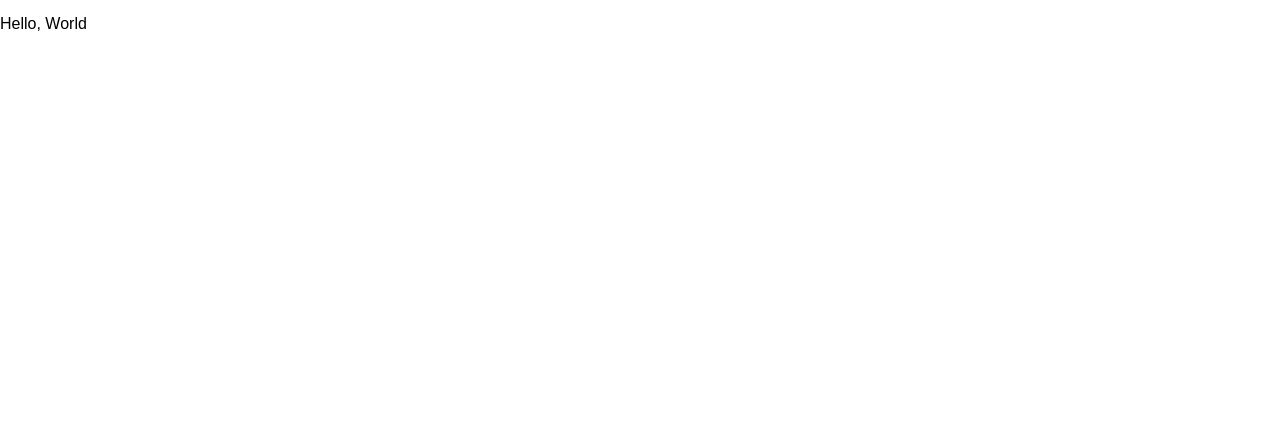
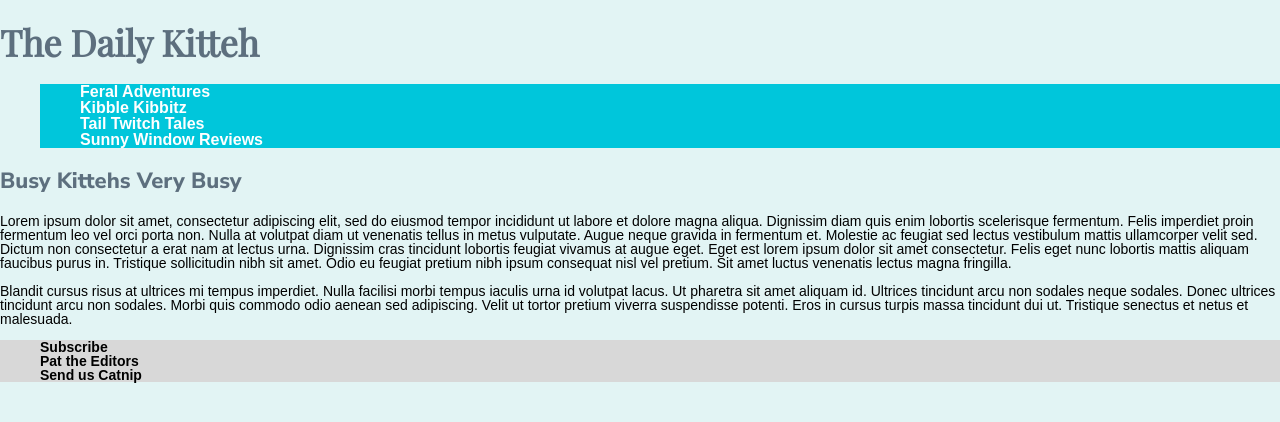
Before and after one commit to LaurenMcCall/TheDailyKitteh, a website built with Vite: page index.html in a window 1280 px wide. Built offline with nearby package versions, Linux system fonts and the light colour scheme; a web font is replaced by a local one.

Commit message:
added text, elements, colors and fonts/added section element for flexbox

```diff
--- a/index.html
+++ b/index.html
@@ -4,10 +4,55 @@
     <meta charset="UTF-8" />
     <link rel="icon" type="image/svg+xml" href="favicon.svg" />
     <meta name="viewport" content="width=device-width, initial-scale=1.0" />
-    <title>My App</title>
+    <title>The Daily Kitteh</title>
+    <style>
+      @import url('https://fonts.googleapis.com/css2?family=Cantarell&family=Nunito+Sans:wght@800&family=Playfair+Display&display=swap');
+    </style>
   </head>
   <body>
-    <p>Hello, World</p>
+    <header>
+      <h1>The Daily Kitteh</h1>
+    </header>
+    <section>
+      <menu>
+        <ul class="menu">
+          <li>Feral Adventures</li>
+          <li>Kibble Kibbitz</li>
+          <li>Tail Twitch Tales</li>
+          <li>Sunny Window Reviews</li>
+        </ul>
+      </menu>
+      <h3>Busy Kittehs Very Busy</h3>
+      <p>
+        Lorem ipsum dolor sit amet, consectetur adipiscing elit, sed do eiusmod
+        tempor incididunt ut labore et dolore magna aliqua. Dignissim diam quis
+        enim lobortis scelerisque fermentum. Felis imperdiet proin fermentum leo
+        vel orci porta non. Nulla at volutpat diam ut venenatis tellus in metus
+        vulputate. Augue neque gravida in fermentum et. Molestie ac feugiat sed
+        lectus vestibulum mattis ullamcorper velit sed. Dictum non consectetur a
+        erat nam at lectus urna. Dignissim cras tincidunt lobortis feugiat
+        vivamus at augue eget. Eget est lorem ipsum dolor sit amet consectetur.
+        Felis eget nunc lobortis mattis aliquam faucibus purus in. Tristique
+        sollicitudin nibh sit amet. Odio eu feugiat pretium nibh ipsum consequat
+        nisl vel pretium. Sit amet luctus venenatis lectus magna fringilla.
+      </p>
+      <p>
+        Blandit cursus risus at ultrices mi tempus imperdiet. Nulla facilisi
+        morbi tempus iaculis urna id volutpat lacus. Ut pharetra sit amet
+        aliquam id. Ultrices tincidunt arcu non sodales neque sodales. Donec
+        ultrices tincidunt arcu non sodales. Morbi quis commodo odio aenean sed
+        adipiscing. Velit ut tortor pretium viverra suspendisse potenti. Eros in
+        cursus turpis massa tincidunt dui ut. Tristique senectus et netus et
+        malesuada.
+      </p>
+      <footer>
+        <ul class="footer">
+          <li>Subscribe</li>
+          <li>Pat the Editors</li>
+          <li>Send us Catnip</li>
+        </ul>
+      </footer>
+    </section>
     <script type="module" src="/src/main.ts"></script>
   </body>
 </html>
--- a/src/style.css
+++ b/src/style.css
@@ -1,5 +1,11 @@
 :root {
-  font: 16px / 1 sans-serif;
+  font: 14px / 1 'Cantarell', sans-serif;
+  color: black;
+  --light-blue: #e2f4f4;
+  --turquoise: #00c6db;
+  --gray: #5d6f7e;
+  --stone: #d8d8d8;
+  --white: #ffffff;
 }
 
 html {
@@ -9,4 +15,31 @@ html {
 body {
   margin: 0;
   min-height: 100%;
+  background-color: var(--light-blue);
 }
+
+h1 {
+  font: 36px / 1 'Playfair Display', serif;
+  font-weight: bold;
+  color: var(--gray);
+}
+h3 {
+  font: 22px / 1 'Nunito Sans', sans-serif;
+  color: var(--gray);
+  font-weight: 900;
+}
+.menu {
+  background-color: var(--turquoise);
+  color: var(--white);
+  list-style-type: none;
+  font-weight: bold;
+  font-size: medium;
+}
+.footer {
+  background-color: var(--stone);
+  font-weight: bold;
+  list-style-type: none;
+}
+section {
+  display: flexbox;
+}
```
Also changed, not shown: images/kitteh.png (added).
